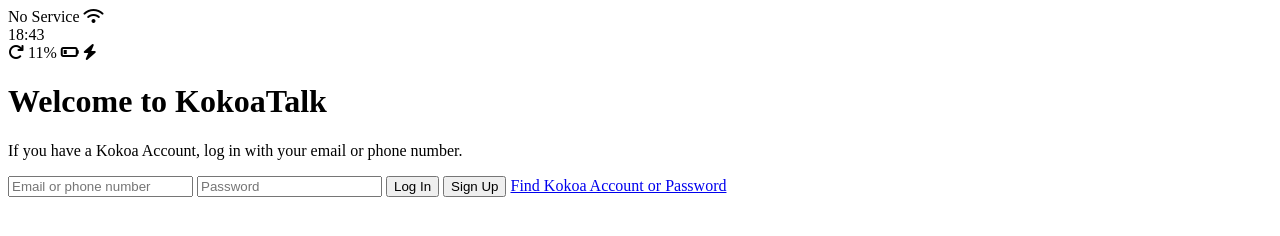
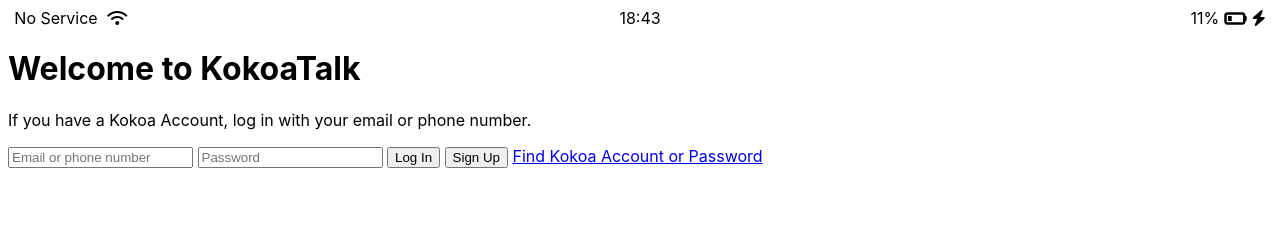
Before and after one commit to cat-commit/kokoa-clone, a plain HTML site: page index.html in a window 1280 px wide. Drawn offline with Linux system fonts and the light colour scheme.

Commit message:
Created styles.css

```diff
--- /dev/null
+++ b/css/styles.css
@@ -0,0 +1,29 @@
+/* @import url("https://fonts.googleapis.com/css2?family=Open+Sans:wght@400;600&display=swap"); */
+body {
+  /* font-family: "Open Sans", sans-serif; */
+  font-family: -apple-system, BlinkMacSystemFont, "Segoe UI", Roboto, Oxygen,
+    Ubuntu, Cantarell, "Open Sans", "Helvetica Neue", sans-serif;
+}
+
+.status-bar {
+  display: flex;
+  justify-content: center;
+}
+.status-bar__column {
+  width: 33%;
+}
+.status-bar__column:first-child span {
+  margin-right: 5px;
+}
+.status-bar__column:nth-child(2) {
+  display: flex;
+  justify-content: center;
+}
+.status-bar__column:last-child {
+  display: flex;
+  justify-content: flex-end;
+  align-items: center;
+}
+.status-bar__column .fa-battery-quarter {
+  margin: 0px 5px;
+}
--- a/index.html
+++ b/index.html
@@ -1,6 +1,7 @@
 <!DOCTYPE html>
 <html lang="en">
   <head>
+    <link rel="stylesheet" href="css/styles.css" />
     <meta charset="UTF-8" />
     <meta name="viewport" content="width=device-width, initial-scale=1.0" />
     <title>Welcome to KokoaTalk</title>
@@ -15,9 +16,8 @@
         <span>18:43</span>
       </div>
       <div class="status-bar__column">
-        <i class="fa-solid fa-arrow-rotate-right"></i>
         <span>11%</span>
-        <i class="fa-solid fa-battery-quarter"> </i>
+        <i class="fa-solid fa-battery-quarter fa-lg"> </i>
         <i class="fa-solid fa-bolt"></i>
       </div>
     </div>
```
